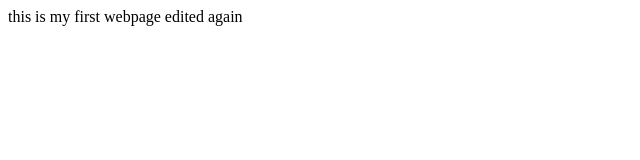
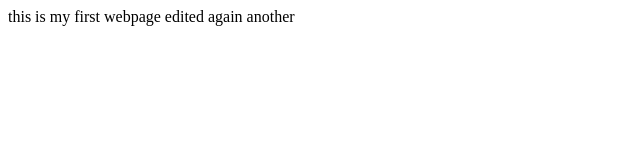
Before and after one commit to garnerwendt/practice1, a plain HTML site: page firstwebpage.html in a window 1280 px wide. Shown: the full height of the page, 0-640 px from the left. Drawn offline with Linux system fonts and the light colour scheme.

```diff
--- a/firstwebpage.html
+++ b/firstwebpage.html
@@ -3,6 +3,6 @@
     <head>
     </head>
     <body>
-     this is my first webpage edited again
+     this is my first webpage edited again another
     </body>
 </html>
```
